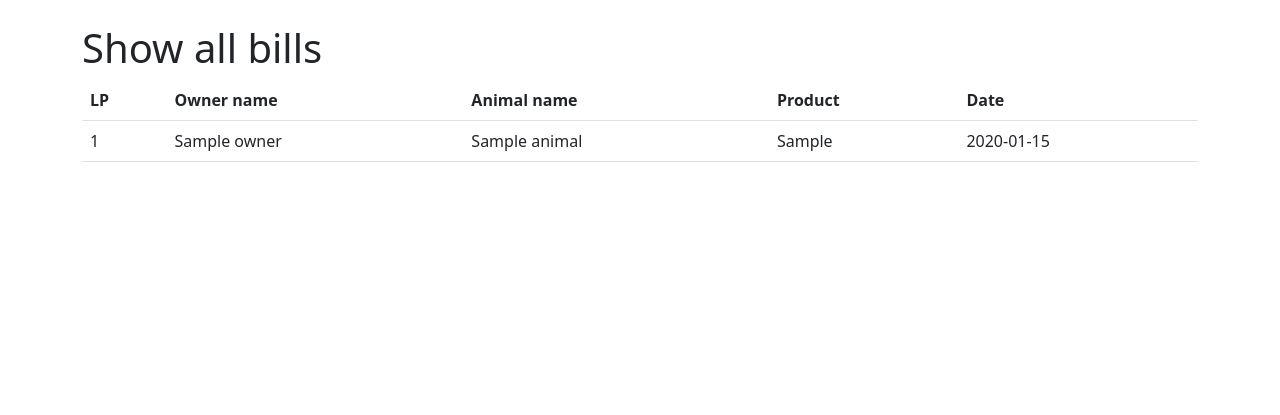
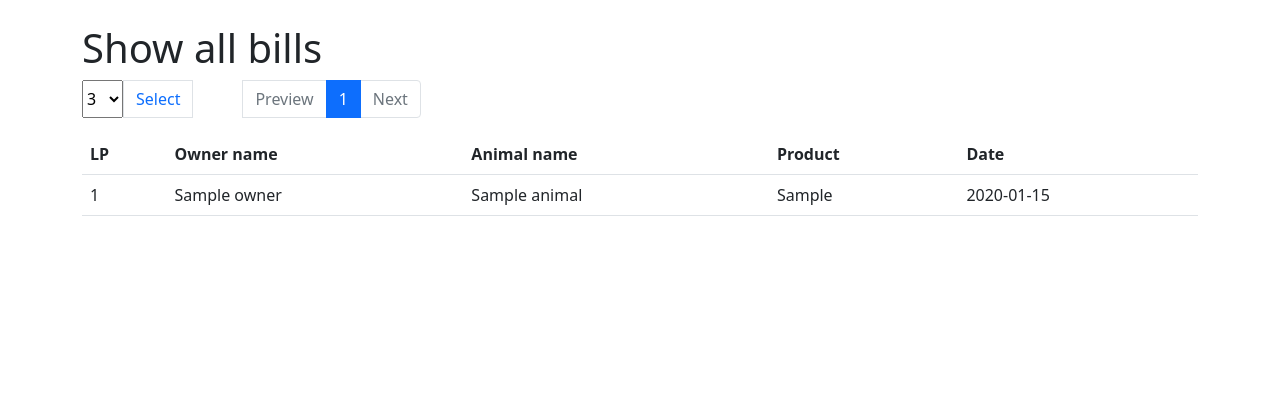
Before and after one commit to lqcharska/Veterinary-clinic, a Django app: page /show_bills/ in a window 1280 px wide. Shown: the part 56-471 px from the top of the page. Run offline with Django 4.2, Linux system fonts and the light colour scheme; tables that the repository leaves empty hold one stand-in row (values such as "Sample post"); some libraries are stand-ins or nearby versions.

Commit message:
add pages to show_bills

```diff
--- a/przychodnia/forms.py
+++ b/przychodnia/forms.py
@@ -50,3 +50,7 @@ class BuyEquipmentForm(forms.Form):
     owner = forms.ModelChoiceField(queryset=Owner.objects.all())
     animal_id = forms.IntegerField(required=True)
     product = forms.CharField(max_length=100, required=True)
+
+class PageSettingsForm(forms.Form):
+    selected_page = forms.IntegerField(required=False, initial=1)
+    items_per_page = forms.IntegerField(required=False, initial=5)
--- a/przychodnia/templates/show_bills.html
+++ b/przychodnia/templates/show_bills.html
@@ -14,14 +14,43 @@
             <th>Date</th>
         </tr>
 
-        {% for bill in bills %}
+        {% for bill, index in bills_and_pages.ziped_items %}
             <tr>
-                <td>{{ forloop.counter }}</td>
+                <td>{{ index }}</td>
                 <td>{{ bill.owner.name }}</td>
                 <td>{{ bill.animal.name }}</td>
                 <td>{{ bill.product }}</td>
                 <td>{{ bill.date }}</td>
             </tr>
         {% endfor %}
+
+        <form action="/show_bills/" method="get">
+            {% csrf_token %}
+            <nav aria-label="...">
+                <ul class="pagination">
+                    <select  name="items_per_page" required>
+                        {% for value, key in bills_and_pages.items_per_page.items %}
+                            <option class="page-link" value="{{ value }}" {{ key }}>{{ value }}</option>
+                        {% endfor %}
+                    </select>
+
+                    <button class="page-link" style="margin-right: 50px;" type="submit">Select</button>
+
+                    {% for button in bills_and_pages.buttons %}
+                        <li class="page-item {{ button.status }}">
+                            <button class="page-link" type="submit" name="selected_page" value="{{ button.value }}">
+                                {{ button.text }}
+                            </button>
+                        </li>
+                    {% endfor %}
+                </ul>
+            </nav>
+
+
+
+
+
+        </form>
+
     </table>
 {% endblock %}
--- a/przychodnia/views.py
+++ b/przychodnia/views.py
@@ -1,8 +1,9 @@
+from tkinter import NO
 from django.core.exceptions import ValidationError
 from django.shortcuts import render, redirect
 
 # Create your views here.
-from przychodnia.forms import AddAnimalForm, AddOwnerForm, WatchOwnerForm, BuyEquipmentForm
+from przychodnia.forms import AddAnimalForm, AddOwnerForm, WatchOwnerForm, BuyEquipmentForm, PageSettingsForm
 from przychodnia.models import Animal, Owner, Bill
 
 from datetime import datetime
@@ -53,10 +54,107 @@ def show_owners(request):
      })
 
 
+class Pages:
+    class Button:
+        def __init__(self, text, status, value) -> None:
+            self.text = text
+            self.status = status
+            self.value = value
+
+    # class ItemsPerPage:
+    #     def __init__(self) -> None:
+    #         self.
+
+    def __init__(self, count: int, name: str) -> None:
+        self.count = count
+        self.buttons = []
+        self.items = []
+        self.items_indexes = []
+        self.ziped_items = []
+        self.name = name
+
+        self.items_per_page = {}
+        self.items_per_page["5"] = ""
+        self.items_per_page["10"] = ""
+        self.items_per_page["15"] = ""
+        self.items_per_page["20"] = ""
+
+
+
+def get_page_items(items, items_per_page: int, selected_page_number: int, name: str):
+    """
+    selected_page_number counts from 1
+    """
+    total_pages_count = int(int(len(items) / int(items_per_page)) + (1 if (len(items) % items_per_page) > 0 else 0))
+
+    print(total_pages_count)
+    pages = Pages(total_pages_count, name)
+
+
+    """
+    selected_page_index counts from 0
+    """
+    selected_page_index = selected_page_number - 1
+
+    if selected_page_index > total_pages_count:
+        selected_page_index = total_pages_count
+
+    if selected_page_index < 0:
+        selected_page_index = 0
+
+    """
+    Get selected items to be shown
+    """
+    start_item_index = selected_page_index * items_per_page
+    stop_item_index = min(len(items), start_item_index + items_per_page)
+    pages.items = items[start_item_index:stop_item_index]
+    pages.items_indexes = list(range(start_item_index + 1, stop_item_index + 1))
+    pages.ziped_items = zip(pages.items, pages.items_indexes)
+    pages.items_per_page[str(items_per_page)] = "selected"
+    print(pages.items_per_page)
+
+    """
+    Create  buttons
+    """
+    if total_pages_count > 0:
+        pages.buttons.append(Pages.Button(text="Preview",
+                                    status="disabled" if selected_page_number == 1 else "",
+                                    value=selected_page_number-1))
+        for i in range(total_pages_count):
+            index_on_button = i + 1
+            pages.buttons.append(Pages.Button(text=index_on_button,
+                                    status="active" if index_on_button==selected_page_number else "",
+                                    value=index_on_button))
+
+        pages.buttons.append(Pages.Button(text="Next",
+                            status="disabled" if total_pages_count==selected_page_number else "",
+                            value=selected_page_number+1))
+
+
+    return pages
+
+
 def show_bills(request):
+    selected_page_number = 1
+    items_per_page = 3
+
+    if request.GET:
+        page_settings = PageSettingsForm(request.GET)
+        if page_settings.is_valid():
+            temp = page_settings.cleaned_data['selected_page']
+            if temp is not None:
+                selected_page_number = int(temp)
+
+            temp = page_settings.cleaned_data['items_per_page']
+            if temp is not None:
+                items_per_page = int(temp)
+
     bills = Bill.objects.all()
+
+    items = get_page_items(bills, items_per_page, selected_page_number, "bills")
+
     return render(request, 'show_bills.html', {
-        'bills': bills,
+        'bills_and_pages': items
      })
 
 
```
